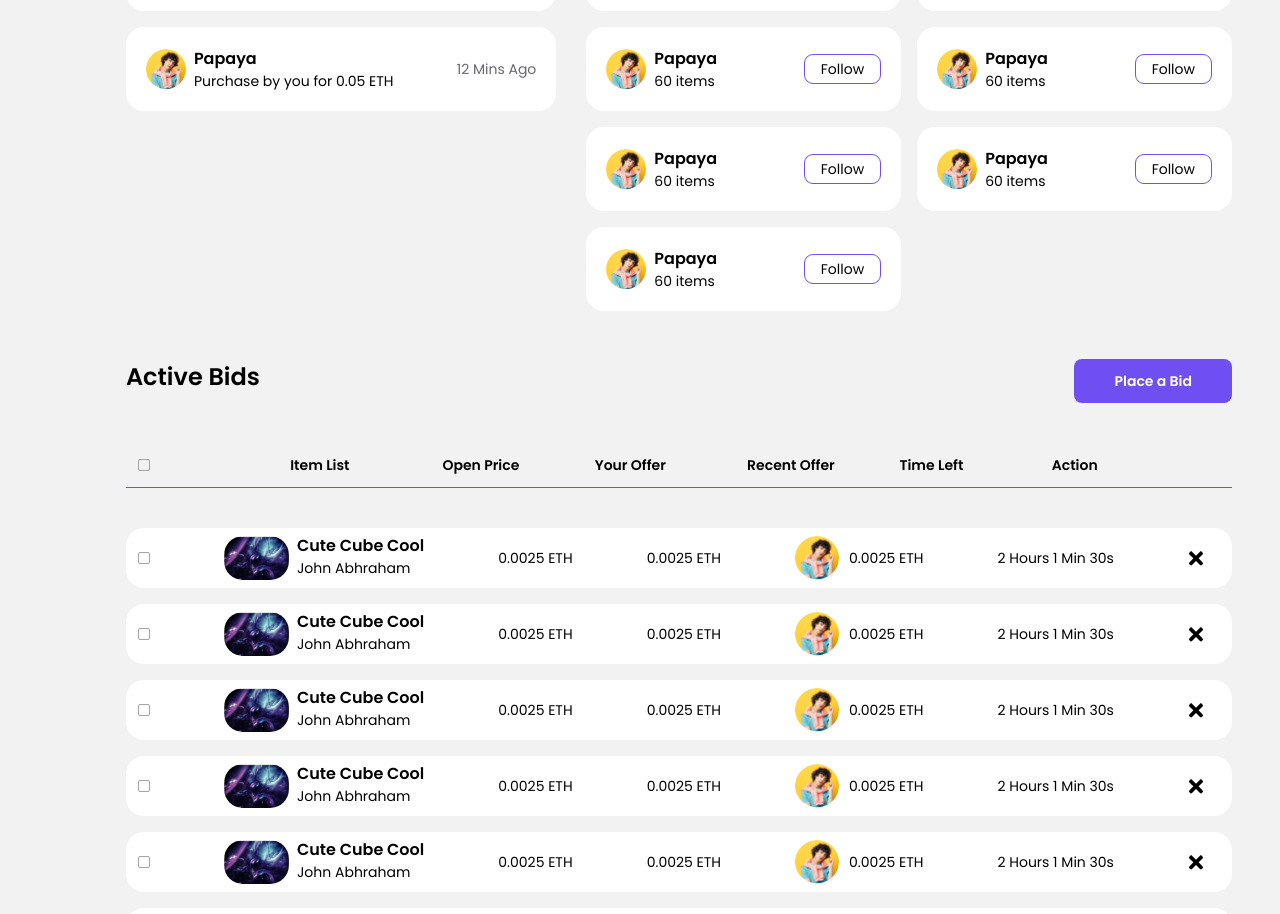
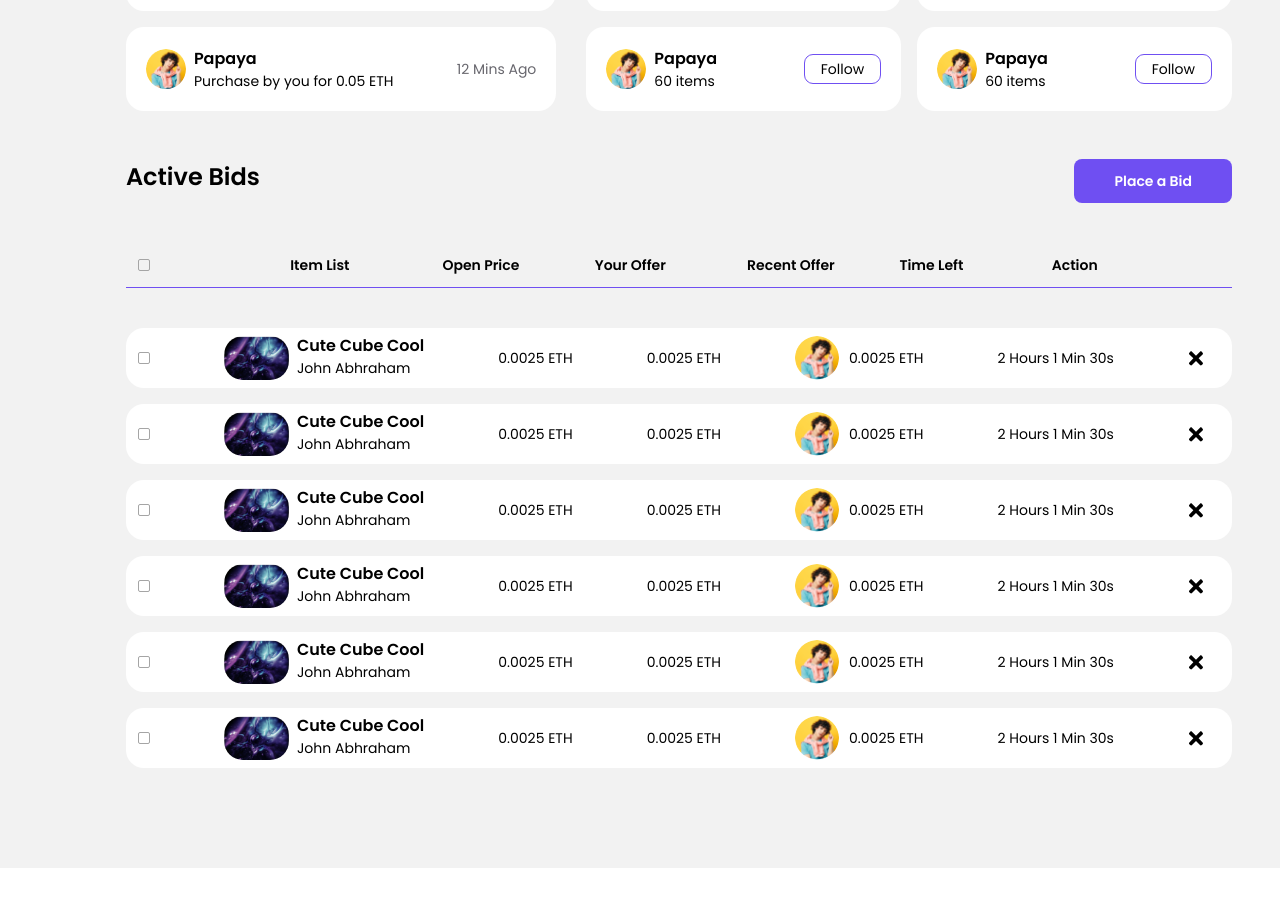
Before and after one commit to SajanThapa22/NFT-website, a React (Vite) app: page / in a window 1280 px wide. Shown: the part 2040-2954 px from the top of the page. After the commit the page ends 2908 px from the top, so only its background shows below. Built offline with nearby package versions, Linux system fonts and the light colour scheme.

Commit message:
fixing table

```diff
--- a/src/components/TopCreators.tsx
+++ b/src/components/TopCreators.tsx
@@ -13,9 +13,6 @@ const TopCreators = () => {
         <TopCreaterCard />
         <TopCreaterCard />
         <TopCreaterCard />
-        <TopCreaterCard />
-        <TopCreaterCard />
-        <TopCreaterCard />
       </div>
     </div>
   );
```
